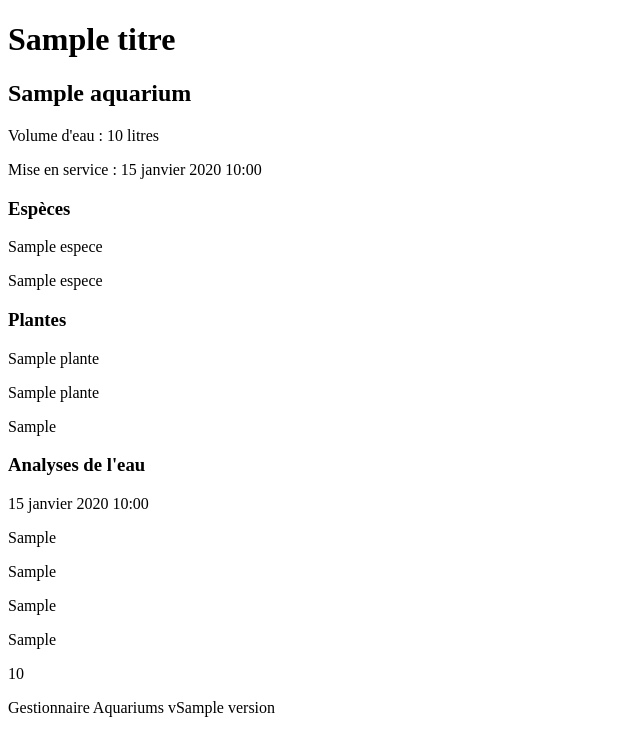
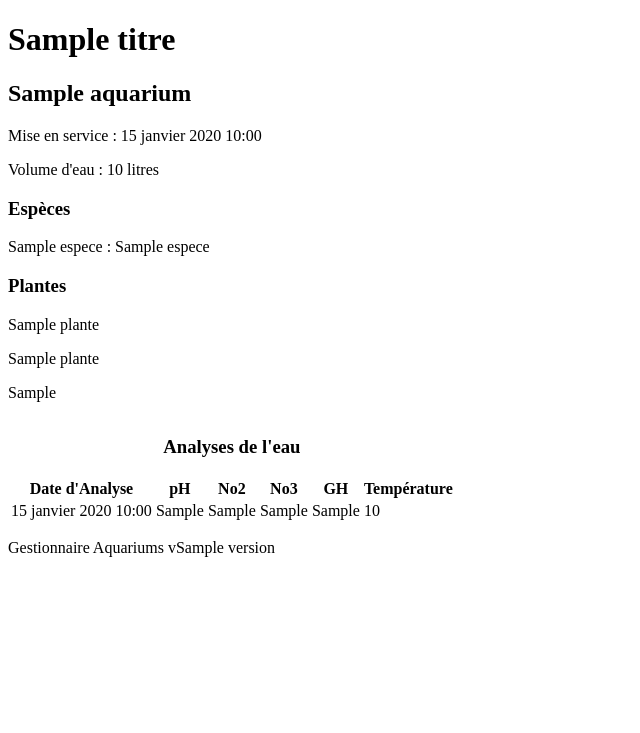
Before and after one commit to sidnou/Gestionnaire_Aquarium, a Django app: template src/apps/aquariums/templates/aquariums/tableau-bord.html in a window 1280 px wide. Shown: the part 124-857 px from the top of the page, without its empty margins (0-640 px from the left). After the commit the page ends 681 px from the top, so only its background shows below. Run offline with Django 5.2, Linux system fonts and the light colour scheme; the template is opened without the code that fills it: most values are stand-ins (such as "Sample title", 1, 10 or a date in 2020); parts of the project's set-up code (start-up, migrations or seed data) failed here and were passed over.

Commit message:
Mise à jour des fichiers d'analyse et de tableau de bord pour améliorer l'affichage des données, ajout de nouvelles colonnes avec unités de mesure, et réorganisation des informations sur les analyses d'eau.

```diff
--- a/src/apps/aquariums/templates/aquariums/tableau-bord.html
+++ b/src/apps/aquariums/templates/aquariums/tableau-bord.html
@@ -1,32 +1,47 @@
 {% extends 'base.html' %}
 
 {% block content %}
-    <h1>{{ titre }}</h1>
+    <h1 xmlns="http://www.w3.org/1999/html">{{ titre }}</h1>
 
     {% for  aquarium in liste_aquariums_detail %}
         <h2>{{ aquarium.aquariums.nom }}</h2>
+        <p>Mise en service : {{ aquarium.aquariums.date_mise_en_service }}</p>
         <p>Volume d'eau : {{ aquarium.aquariums.volume_eau }} litres</p>
-        <p>Mise en service : {{ aquarium.aquariums.date_mise_en_service }}</p>
         <h3>Espèces</h3>
         {% for espece in aquarium.especes %}
-            <p>{{ espece.nom_espece }}</p>
-            <p>{{ espece.nombre_espece }}</p>
+            <p>{{ espece.nom_espece }} : {{ espece.nombre_espece }}</p>
         {% endfor %}
         <h3>Plantes</h3>
-        {%  for plante in aquarium.plantes %}
+        {% for plante in aquarium.plantes %}
             <p>{{ plante.nom_plante }}</p>
             <p>{{ plante.nombre_plante }}</p>
             <p>{{ plante.empacement_aquarium }}</p>
-        {%  endfor %}
-        <h3>Analyses de l'eau</h3>
-        {% for analyse in aquarium.analyses %}
-            <p>{{ analyse.date_analyse }}</p>
-            <p>{{ analyse.ph }}</p>
-            <p>{{ analyse.no2 }}</p>
-            <p>{{ analyse.no3 }}</p>
-            <p>{{ analyse.gh }}</p>
-            <p>{{ analyse.temperature }}</p>
         {% endfor %}
+        <table>
+            <caption><h3>Analyses de l'eau</h3></caption>
+            <thead>
+            <tr>
+                <th>Date d'Analyse</th>
+                <th>pH</th>
+                <th>No2</th>
+                <th>No3</th>
+                <th>GH</th>
+                <th>Température</th>
+            </tr>
+            </thead>
+            <tbody>
+            {% for analyse in aquarium.analyses %}
+                <tr>
+                    <td>{{ analyse.date_analyse }}</td>
+                    <td>{{ analyse.ph }}</td>
+                    <td>{{ analyse.no2 }}</td>
+                    <td>{{ analyse.no3 }}</td>
+                    <td>{{ analyse.gh }}</td>
+                    <td>{{ analyse.temperature }}</td>
+                </tr>
+            {% endfor %}
+            </tbody>
+        </table>
 
     {% endfor %}
 
--- a/src/apps/aquariums/urls.py
+++ b/src/apps/aquariums/urls.py
@@ -24,6 +24,7 @@ urlpatterns = [
     path('',views.accueil,name='accueil'),
     path("tableau-bord/",views.tableau_bord,name="tableau_bord"),
     path("analyses/",views.analyse,name="analyses"),
+    path("analyses/<int>/",views.analyse_detail_aquarium,name="analyse_detail_aquarium"),# TODO: A continuer liste analyse par aquarium
     path("traitements/",views.traitement,name="traitements"),
     path("especes/",views.espece,name="especes"),
     path("plantes/",views.plante,name="plantes"),
--- a/src/apps/aquariums/views.py
+++ b/src/apps/aquariums/views.py
@@ -37,11 +37,6 @@ def tableau_bord(request):
         "titre": "Tableau de bord",
         "version": APP_VERSION,
         'liste_aquariums_detail': aquariums_detail,
-
-
-
-
-
     }
     return render(request, 'aquariums/tableau-bord.html', context)
 
```
Also changed, not shown: src/apps/aquariums/templates/aquariums/analyses.html (+12 -12 lines), .github/copilot-instructions.md.
